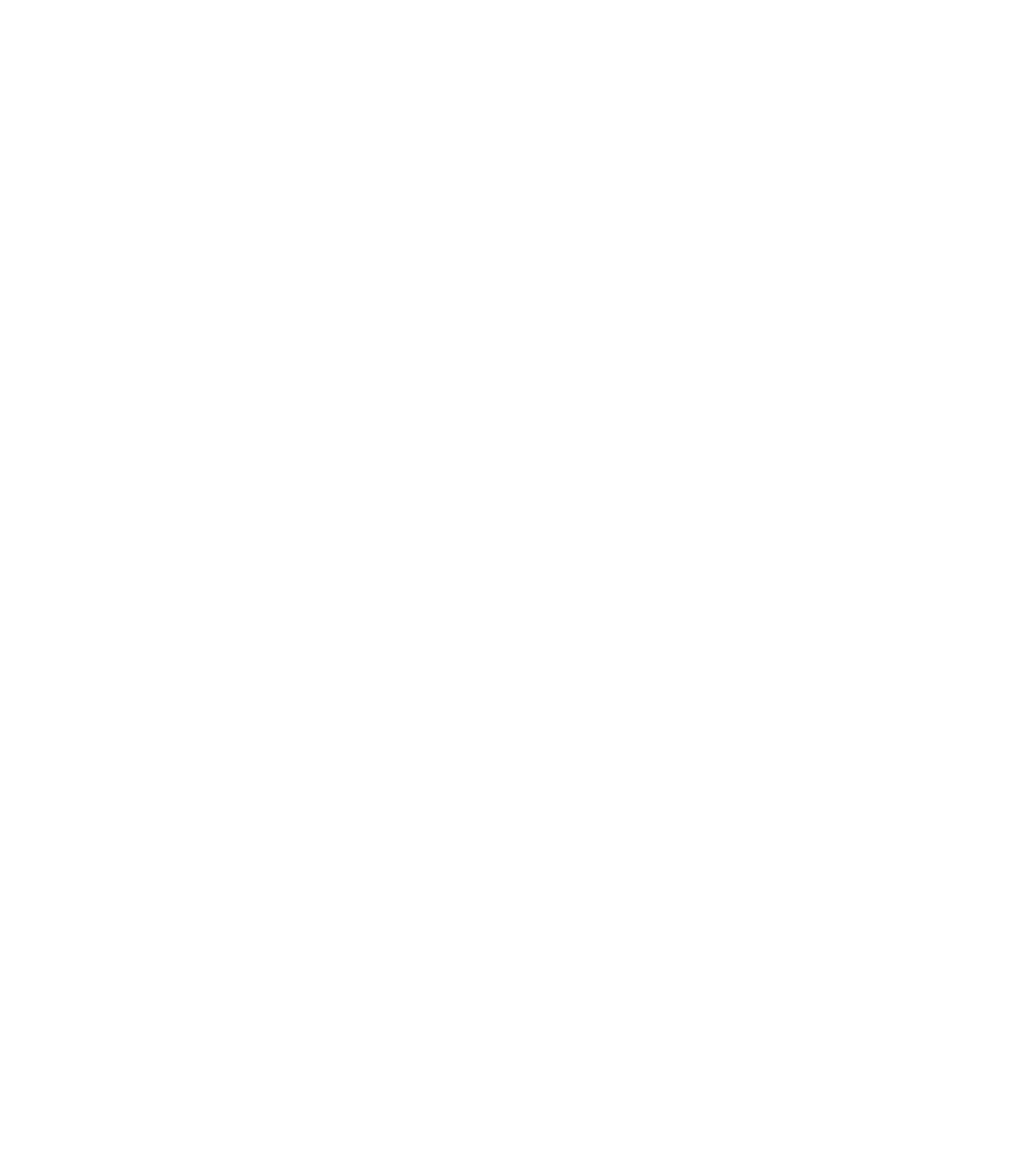
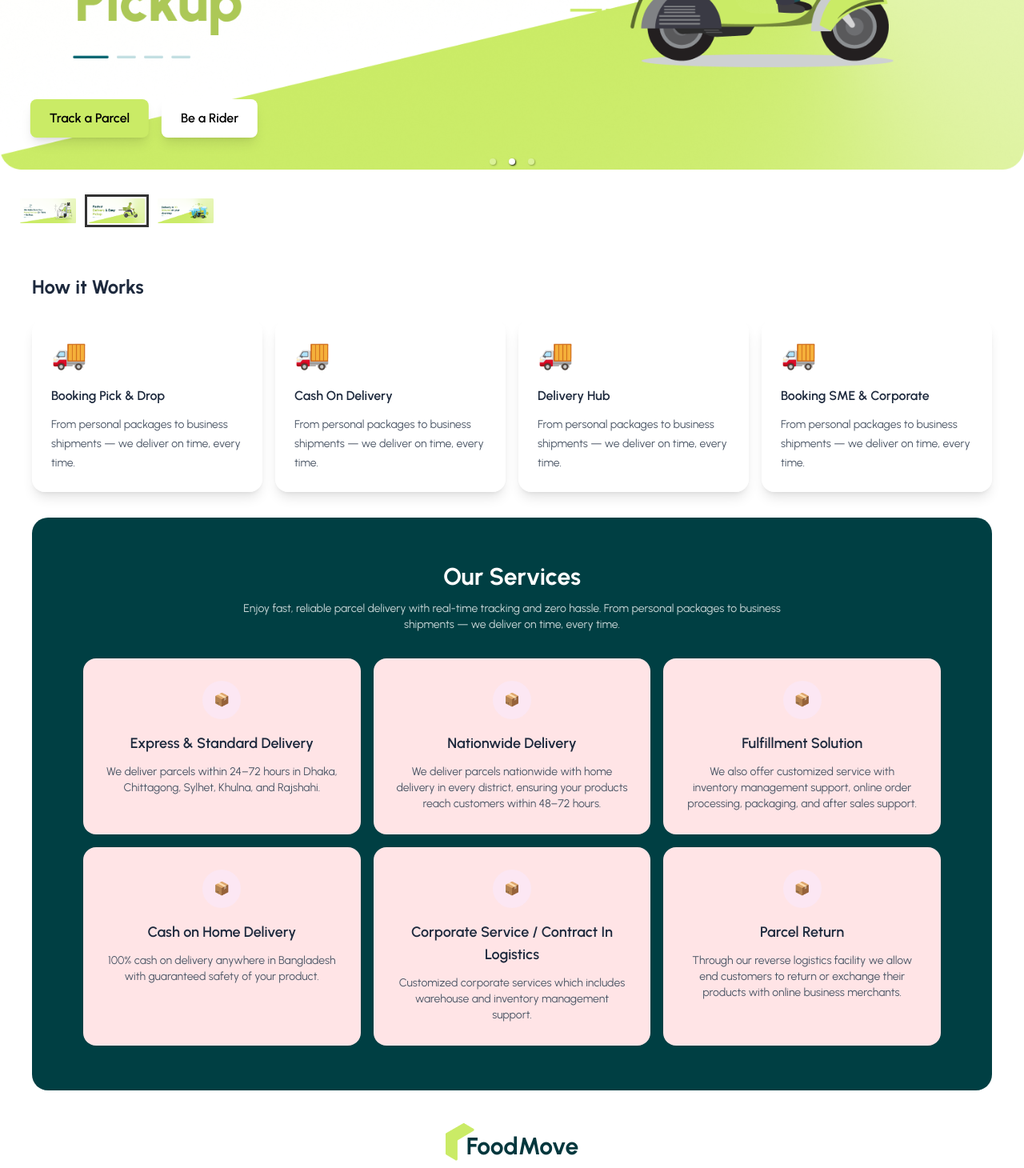
Before and after one commit to Sahruk-alam/food-moving-client, a React (Vite) app: page / in a window 1280 px wide. Shown: the part 420-1880 px from the top of the page at 80% size. Before the commit the page ends 800 px from the top, so only its background shows below. Built offline with nearby package versions, Linux system fonts and the light colour scheme.

Commit message:
works & service section added in home

```diff
--- a/package.json
+++ b/package.json
@@ -14,6 +14,7 @@
     "react": "^19.2.8",
     "react-dom": "^19.2.8",
     "react-icons": "^5.7.0",
+    "react-responsive-carousel": "^3.2.23",
     "react-router": "^7.18.2",
     "tailwindcss": "^4.3.3"
   },
--- a/src/Component/Logo/Logo.jsx
+++ b/src/Component/Logo/Logo.jsx
@@ -1,11 +1,12 @@
 import React from 'react';
 import logo from '../../assets/logo.png'
+import { Link } from 'react-router';
 const Logo = () => {
     return (
-        <div className="flex items-end">
+        <Link to="/" className="flex items-end">
             <img src={logo} alt="Logo" />
             <h3 className="text-3xl -ms-2.5 font-bold">FoodMove</h3>
-        </div>
+        </Link>
     );
 };
 
--- a/src/Route/route.jsx
+++ b/src/Route/route.jsx
@@ -5,12 +5,12 @@ import Home from "../pages/home/Home";
 export const router = createBrowserRouter([
   {
     path: "/",
-   Component:RootLayout,
-   Children:[
-    {
-      index:true,
-      Component:Home
-    }
-   ]
+    Component: RootLayout,
+    children: [
+      {
+        index: true,
+        Component: Home,
+      },
+    ],
   },
 ]);
--- a/src/layout/RootLayout.jsx
+++ b/src/layout/RootLayout.jsx
@@ -2,11 +2,13 @@ import React from 'react';
 import { Outlet } from 'react-router';
 import Footer from '../shared/footer/footer';
 import Navbar from '../shared/navbar/Navbar';
+import Home from '../pages/home/Home';
 
 const RootLayout = () => {
     return (
         <div className='max-w-7xl mx-auto'>
             <Navbar></Navbar>
+            {/* <Home></Home> */}
             <Outlet></Outlet>
             <Footer></Footer>
         </div>
--- a/src/pages/Banner/Banner.jsx
+++ b/src/pages/Banner/Banner.jsx
@@ -1,10 +1,54 @@
 import React from 'react';
-
+import { Carousel } from 'react-responsive-carousel';
+import "react-responsive-carousel/lib/styles/carousel.min.css";
+import banner1 from "../../assets/banner/banner1.png"
+import banner2 from "../../assets/banner/banner2.png"
+import banner3 from "../../assets/banner/banner3.png"
 const Banner = () => {
     return (
-        <div>
+         <Carousel autoPlay={true} infiniteLoop={true}>
+ <div className="relative">
+  <img src={banner1} alt="Banner 1" />
 
-        </div>
+  <div className="absolute bottom-12 left-45 flex -translate-x-1/2 gap-3">
+    <button className="rounded-lg bg-[#CAEB66] px-6 py-3 font-semibold text-black shadow-lg transition hover:bg-green-300">
+      Track a Parcel
+    </button>
+
+    <button className="rounded-lg bg-white px-6 py-3 font-semibold text-black shadow-lg transition hover:bg-gray-300">
+      Be a Rider
+    </button>
+  </div>
+</div>
+
+  <div className="relative">
+    <img src={banner2} alt="Banner 2" />
+
+    <div className="absolute bottom-10 left-45 flex -translate-x-1/2 gap-4">
+      <button className="rounded-lg bg-[#CAEB66] px-6 py-3 font-semibold text-black shadow-lg transition hover:bg-green-300">
+        Track a Parcel
+      </button>
+
+      <button className="rounded-lg bg-white px-6 py-3 font-semibold text-black shadow-lg transition hover:bg-gray-300">
+        Be a Rider
+      </button>
+    </div>
+  </div>
+
+  <div className="relative">
+    <img src={banner3} alt="Banner 3" />
+
+    <div className="absolute bottom-10 left-45 flex -translate-x-1/2 gap-4">
+      <button className="rounded-lg bg-[#CAEB66] px-6 py-3 font-semibold text-black shadow-lg transition hover:bg-green-300">
+        Track a Parcel
+      </button>
+
+      <button className="rounded-lg bg-white px-6 py-3 font-semibold text-black shadow-lg transition hover:bg-gray-300">
+        Be a Rider
+      </button>
+    </div>
+  </div>
+</Carousel>
     );
 };
 
--- a/src/pages/home/Home.jsx
+++ b/src/pages/home/Home.jsx
@@ -1,10 +1,206 @@
 import React from 'react';
+import Banner from '../Banner/Banner';
 
 const Home = () => {
     return (
         <div>
-            <h2>This is home</h2>
+            <Banner></Banner>
+
+
+   <section className="px-4 py-8 sm:px-6 lg:px-10">
+  <h2 className="mb-6 text-2xl font-bold text-slate-800">
+    How it Works
+  </h2>
+
+  <div className="grid grid-cols-1 gap-4 sm:grid-cols-2 lg:grid-cols-4">
+
+    {/* Card 1 */}
+    <div className="rounded-2xl bg-white/70 p-6 shadow-lg">
+      <div className="mb-5 text-4xl">
+        🚚
+      </div>
+
+      <h3 className="mb-3 text-base font-semibold text-slate-800">
+        Booking Pick & Drop
+      </h3>
+
+      <p className="text-sm leading-6 text-gray-600">
+        From personal packages to business shipments — we deliver on time,
+        every time.
+      </p>
+    </div>
+
+    {/* Card 2 */}
+    <div className="rounded-2xl bg-white/70 p-6 shadow-lg">
+      <div className="mb-5 text-4xl">
+        🚚
+      </div>
+
+      <h3 className="mb-3 text-base font-semibold text-slate-800">
+        Cash On Delivery
+      </h3>
+
+      <p className="text-sm leading-6 text-gray-600">
+        From personal packages to business shipments — we deliver on time,
+        every time.
+      </p>
+    </div>
+
+    {/* Card 3 */}
+    <div className="rounded-2xl bg-white/70 p-6 shadow-lg">
+      <div className="mb-5 text-4xl">
+        🚚
+      </div>
+
+      <h3 className="mb-3 text-base font-semibold text-slate-800">
+        Delivery Hub
+      </h3>
+
+      <p className="text-sm leading-6 text-gray-600">
+        From personal packages to business shipments — we deliver on time,
+        every time.
+      </p>
+    </div>
+
+    {/* Card 4 */}
+    <div className="rounded-2xl bg-white/70 p-6 shadow-lg">
+      <div className="mb-5 text-4xl">
+        🚚
+      </div>
+
+      <h3 className="mb-3 text-base font-semibold text-slate-800">
+        Booking SME & Corporate
+      </h3>
+
+      <p className="text-sm leading-6 text-gray-600">
+        From personal packages to business shipments — we deliver on time,
+        every time.
+      </p>
+    </div>
+
+  </div>
+</section>
+
+<section className="mx-4 rounded-[20px] bg-[#003F43] px-5 py-10 sm:mx-6 sm:px-8 lg:mx-10 lg:px-16 lg:py-14">
+
+  {/* Header */}
+  <div className="mx-auto mb-8 max-w-2xl text-center">
+    <h2 className="text-2xl font-bold text-white sm:text-3xl">
+      Our Services
+    </h2>
+
+    <p className="mt-3 text-xs leading-5 text-white/80 sm:text-sm">
+      Enjoy fast, reliable parcel delivery with real-time tracking and zero
+      hassle. From personal packages to business shipments — we deliver on
+      time, every time.
+    </p>
+  </div>
+
+  {/* Services */}
+  <div className="grid grid-cols-1 gap-4 sm:grid-cols-2 lg:grid-cols-3">
+
+    {/* Card */}
+    <div className="rounded-2xl bg-[#FFE4E6] p-6 text-center sm:p-7">
+      <div className="mx-auto mb-4 flex h-12 w-12 items-center justify-center rounded-full bg-pink-100">
+        📦
+      </div>
+
+      <h3 className="text-base font-semibold text-slate-800 sm:text-lg">
+        Express & Standard Delivery
+      </h3>
+
+      <p className="mt-3 text-xs leading-5 text-gray-600 sm:text-sm">
+        We deliver parcels within 24–72 hours in Dhaka, Chittagong, Sylhet,
+        Khulna, and Rajshahi.
+      </p>
+    </div>
+
+    {/* Card */}
+    <div className="rounded-2xl bg-[#FFE4E6] p-6 text-center sm:p-7">
+      <div className="mx-auto mb-4 flex h-12 w-12 items-center justify-center rounded-full bg-pink-100">
+        📦
+      </div>
+
+      <h3 className="text-base font-semibold text-slate-800 sm:text-lg">
+        Nationwide Delivery
+      </h3>
+
+      <p className="mt-3 text-xs leading-5 text-gray-600 sm:text-sm">
+        We deliver parcels nationwide with home delivery in every district,
+        ensuring your products reach customers within 48–72 hours.
+      </p>
+    </div>
+
+    {/* Card */}
+    <div className="rounded-2xl bg-[#FFE4E6] p-6 text-center sm:p-7">
+      <div className="mx-auto mb-4 flex h-12 w-12 items-center justify-center rounded-full bg-pink-100">
+        📦
+      </div>
+
+      <h3 className="text-base font-semibold text-slate-800 sm:text-lg">
+        Fulfillment Solution
+      </h3>
+
+      <p className="mt-3 text-xs leading-5 text-gray-600 sm:text-sm">
+        We also offer customized service with inventory management support,
+        online order processing, packaging, and after sales support.
+      </p>
+    </div>
+
+    {/* Card */}
+    <div className="rounded-2xl bg-[#FFE4E6] p-6 text-center sm:p-7">
+      <div className="mx-auto mb-4 flex h-12 w-12 items-center justify-center rounded-full bg-pink-100">
+        📦
+      </div>
+
+      <h3 className="text-base font-semibold text-slate-800 sm:text-lg">
+        Cash on Home Delivery
+      </h3>
+
+      <p className="mt-3 text-xs leading-5 text-gray-600 sm:text-sm">
+        100% cash on delivery anywhere in Bangladesh with guaranteed safety
+        of your product.
+      </p>
+    </div>
+
+    {/* Card */}
+    <div className="rounded-2xl bg-[#FFE4E6] p-6 text-center sm:p-7">
+      <div className="mx-auto mb-4 flex h-12 w-12 items-center justify-center rounded-full bg-pink-100">
+        📦
+      </div>
+
+      <h3 className="text-base font-semibold text-slate-800 sm:text-lg">
+        Corporate Service / Contract In Logistics
+      </h3>
+
+      <p className="mt-3 text-xs leading-5 text-gray-600 sm:text-sm">
+        Customized corporate services which includes warehouse and inventory
+        management support.
+      </p>
+    </div>
+
+    {/* Card */}
+    <div className="rounded-2xl bg-[#FFE4E6] p-6 text-center sm:p-7">
+      <div className="mx-auto mb-4 flex h-12 w-12 items-center justify-center rounded-full bg-pink-100">
+        📦
+      </div>
+
+      <h3 className="text-base font-semibold text-slate-800 sm:text-lg">
+        Parcel Return
+      </h3>
+
+      <p className="mt-3 text-xs leading-5 text-gray-600 sm:text-sm">
+        Through our reverse logistics facility we allow end customers to
+        return or exchange their products with online business merchants.
+      </p>
+    </div>
+
+  </div>
+</section>
+
+
         </div>
+
     );
 };
 
```
Also changed, not shown: src/main.jsx (+8 -8 lines), 1 other file (tests, documents, lock files or other folders).
